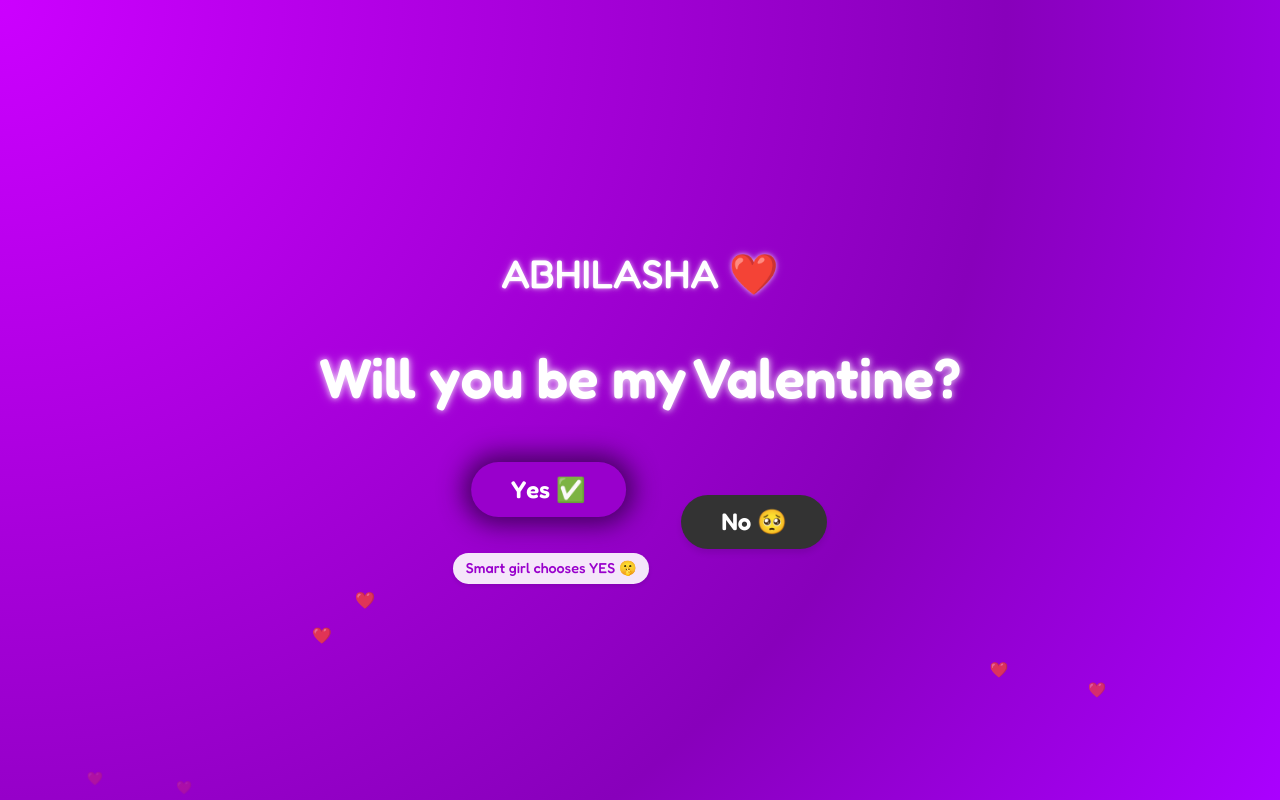
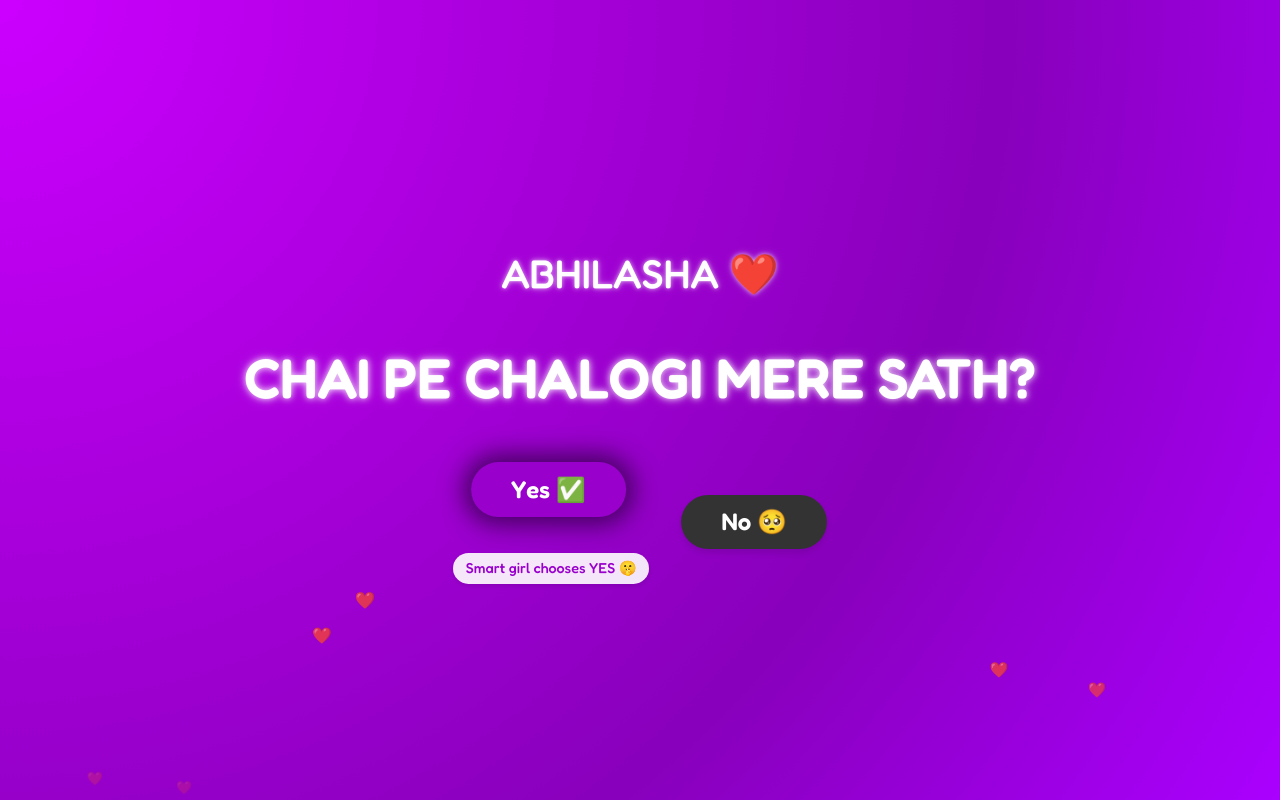
Before and after one commit to rahullastzone-lab/valentine, a Next.js app: page / in a window 1280 px wide. Built offline with nearby package versions, Linux system fonts and the light colour scheme.

Commit message:
update question text to chai pe chalogi

```diff
--- a/src/app/page.tsx
+++ b/src/app/page.tsx
@@ -102,7 +102,7 @@ export default function Home() {
     <div className={styles.container} ref={containerRef}>
       <FloatingHearts />
       <h2 className={styles.subtitle}>ABHILASHA ❤️</h2>
-      <h1 className={styles.title}>Will you be my Valentine?</h1>
+      <h1 className={styles.title}>CHAI PE CHALOGI MERE SATH?</h1>
 
       <div className={styles.buttonsWrapper}>
         <div className={styles.yesContainer}>
```
